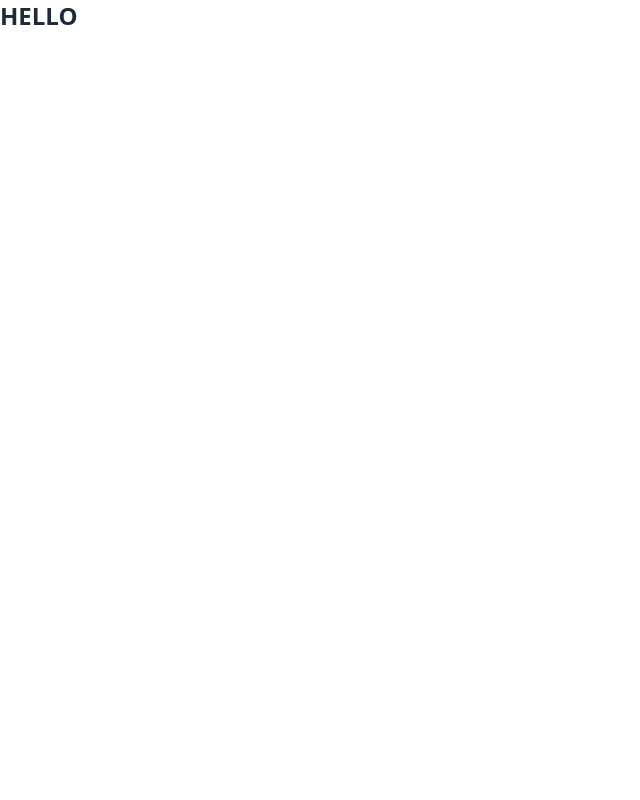
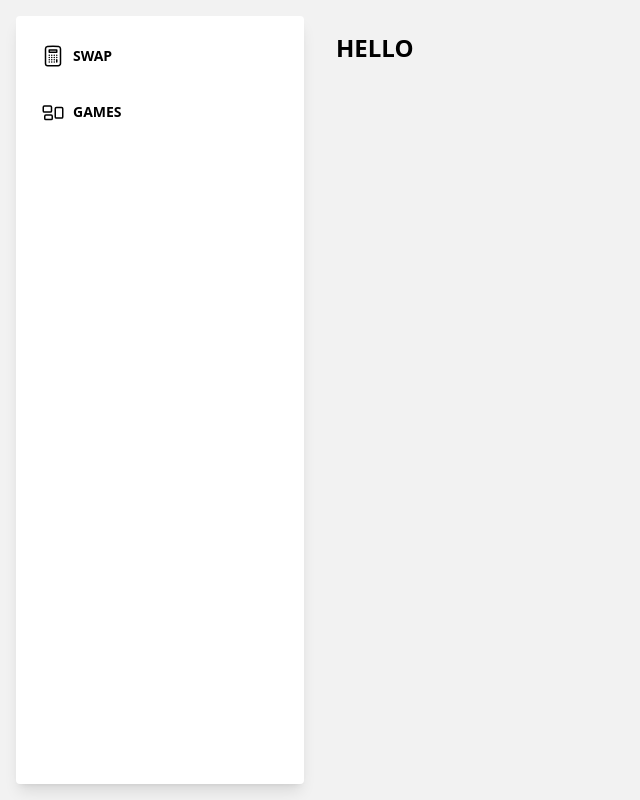
Before and after one commit to JPHackathon/AMMSDK, a Next.js app in the folder packages/interface/: page / in a window 1280 px wide. Shown: the whole page, without its empty margins (0-640 px from the left). Built offline with nearby package versions, Linux system fonts and the light colour scheme.

Commit message:
feat: crete menu base

```diff
--- a/packages/interface/package.json
+++ b/packages/interface/package.json
@@ -9,6 +9,8 @@
     "lint": "next lint --fix"
   },
   "dependencies": {
+    "@headlessui/react": "^1.7.4",
+    "@heroicons/react": "^2.0.13",
     "@types/node": "18.11.9",
     "@types/react": "18.0.25",
     "@types/react-dom": "18.0.8",
--- /dev/null
+++ b/packages/interface/src/components/Elements/Drawer/Drawer.tsx
@@ -0,0 +1,49 @@
+import { Dialog, Transition } from "@headlessui/react";
+import { Fragment } from "react";
+
+import { ThemeBox } from "../ThemeBox";
+
+export const Drawer: React.FC<{
+  open: boolean;
+  onClose: () => void;
+  children?: React.ReactNode;
+}> = ({ open, onClose, children }) => {
+  return (
+    <Transition appear show={open} as={Fragment}>
+      <Dialog as="div" className="relative z-50" onClose={onClose}>
+        <Transition.Child
+          as={Fragment}
+          enter="ease-out duration-300"
+          enterFrom="opacity-0"
+          enterTo="opacity-100"
+          leave="ease-in duration-200"
+          leaveFrom="opacity-100"
+          leaveTo="opacity-0"
+        >
+          <div className="fixed inset-0 bg-black/25" />
+        </Transition.Child>
+
+        <div className="fixed inset-0 overflow-y-auto">
+          <div className="h-screen min-h-full p-2 text-center">
+            <Transition.Child
+              as={Fragment}
+              enter="ease-out duration-300"
+              enterFrom="opacity-0 scale-95"
+              enterTo="opacity-100 scale-100"
+              leave="ease-in duration-200"
+              leaveFrom="opacity-100 scale-100"
+              leaveTo="opacity-0 scale-95"
+            >
+              <Dialog.Panel
+                as={ThemeBox}
+                className="h-full w-2/3 overflow-hidden card bg-white p-2 text-left align-middle shadow-xl transition-all"
+              >
+                {children}
+              </Dialog.Panel>
+            </Transition.Child>
+          </div>
+        </div>
+      </Dialog>
+    </Transition>
+  );
+};
--- /dev/null
+++ b/packages/interface/src/components/Elements/Drawer/index.ts
@@ -0,0 +1 @@
+export * from "./Drawer";
--- /dev/null
+++ b/packages/interface/src/components/Elements/ThemeBox/ThemeBox.tsx
@@ -0,0 +1,24 @@
+import clsx from "clsx";
+import { forwardRef } from "react";
+
+export type ThemeBoxProps = React.HTMLAttributes<HTMLDivElement> & {
+  transparent?: boolean;
+};
+
+//eslint-disable-next-line react/display-name
+export const ThemeBox = forwardRef<HTMLDivElement, ThemeBoxProps>(
+  ({ className, transparent, ...props }, ref) => {
+    return (
+      <div
+        ref={ref}
+        className={clsx(
+          transparent && "bg-transparent",
+
+          className
+        )}
+        {...props}
+        data-theme="lofi"
+      />
+    );
+  }
+);
--- /dev/null
+++ b/packages/interface/src/components/Elements/ThemeBox/index.ts
@@ -0,0 +1 @@
+export * from "./ThemeBox";
--- /dev/null
+++ b/packages/interface/src/components/Elements/index.ts
@@ -0,0 +1,2 @@
+export * from "./Drawer";
+export * from "./ThemeBox";
--- /dev/null
+++ b/packages/interface/src/components/Layout/HomeLayout.tsx
@@ -0,0 +1,79 @@
+import {
+  Bars3Icon,
+  CalculatorIcon,
+  RectangleGroupIcon,
+} from "@heroicons/react/24/outline";
+import { useState } from "react";
+
+import { Drawer, ThemeBox } from "../Elements";
+
+const SideDrawer = () => {
+  return (
+    <div className="sticky top-0 hidden h-screen w-full max-w-xs p-4 md:block">
+      <div className="card h-full w-full bg-base-100 p-4 shadow-lg">
+        <div className="flex flex-col gap-2">
+          <a className="btn btn-ghost justify-start p-2 gap-2">
+            <CalculatorIcon className="w-6 h-6" />
+            Swap
+          </a>
+          <a className="btn btn-ghost justify-start p-2 gap-2">
+            <RectangleGroupIcon className="w-6 h-6" />
+            Games
+          </a>
+        </div>
+      </div>
+    </div>
+  );
+};
+
+export const MobilSideDrawer: React.FC<{
+  open: boolean;
+  onClose: () => void;
+}> = ({ open, onClose }) => {
+  return (
+    <Drawer open={open} onClose={onClose}>
+      {" "}
+      <a className="btn btn-ghost justify-start p-2 gap-2">
+        <CalculatorIcon className="w-6 h-6" />
+        Swap
+      </a>
+      <a className="btn btn-ghost justify-start p-2 gap-2">
+        <RectangleGroupIcon className="w-6 h-6" />
+        Games
+      </a>
+    </Drawer>
+  );
+};
+
+const MobileTopNav = () => {
+  const [open, setOpen] = useState(false);
+  return (
+    <>
+      <MobilSideDrawer open={open} onClose={() => setOpen(false)} />
+      <header className="fixed top-0 z-50 w-full p-2 md:hidden">
+        <nav className="flex w-full bg-base-100 shadow-lg p-2 card">
+          <button
+            className="btn-ghost btn-square btn"
+            onClick={() => setOpen(true)}
+          >
+            <Bars3Icon className="w-12" />
+          </button>
+        </nav>
+      </header>
+    </>
+  );
+};
+
+export const HomeLayout: React.FC<{ children: React.ReactNode }> = ({
+  children,
+}) => {
+  return (
+    <ThemeBox className="min-h-screen bg-base-200">
+      <MobileTopNav />
+      <div className="mx-auto flex w-full max-w-screen-2xl pt-12 md:pt-0">
+        <SideDrawer />
+        <div className="w-full flex-1 px-4 pt-8">{children}</div>
+      </div>
+    </ThemeBox>
+  );
+};
--- a/packages/interface/src/pages/index.tsx
+++ b/packages/interface/src/pages/index.tsx
@@ -1,7 +1,9 @@
+import { HomeLayout } from "../components/Layout/HomeLayout";
+
 export default function Home() {
   return (
-    <div>
+    <HomeLayout>
       <h1 className="text-2xl font-bold">HELLO</h1>
-    </div>
+    </HomeLayout>
   );
 }
```
Also changed, not shown: 1 other file (tests, documents, lock files or other folders).
